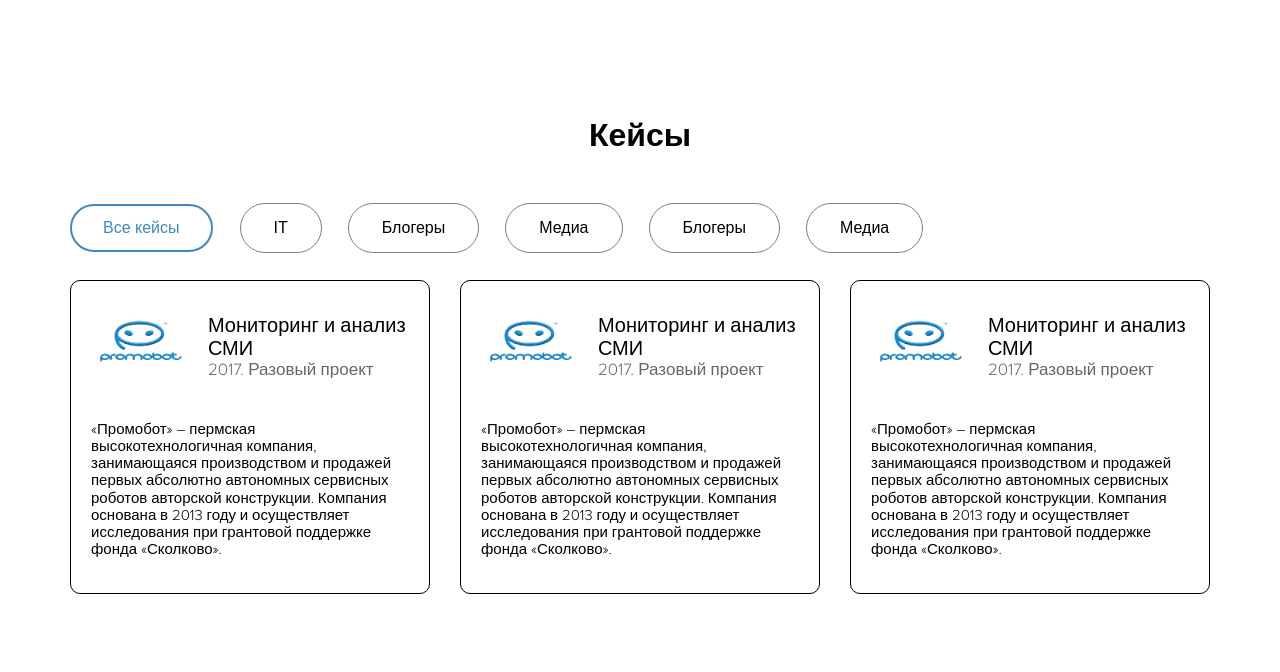
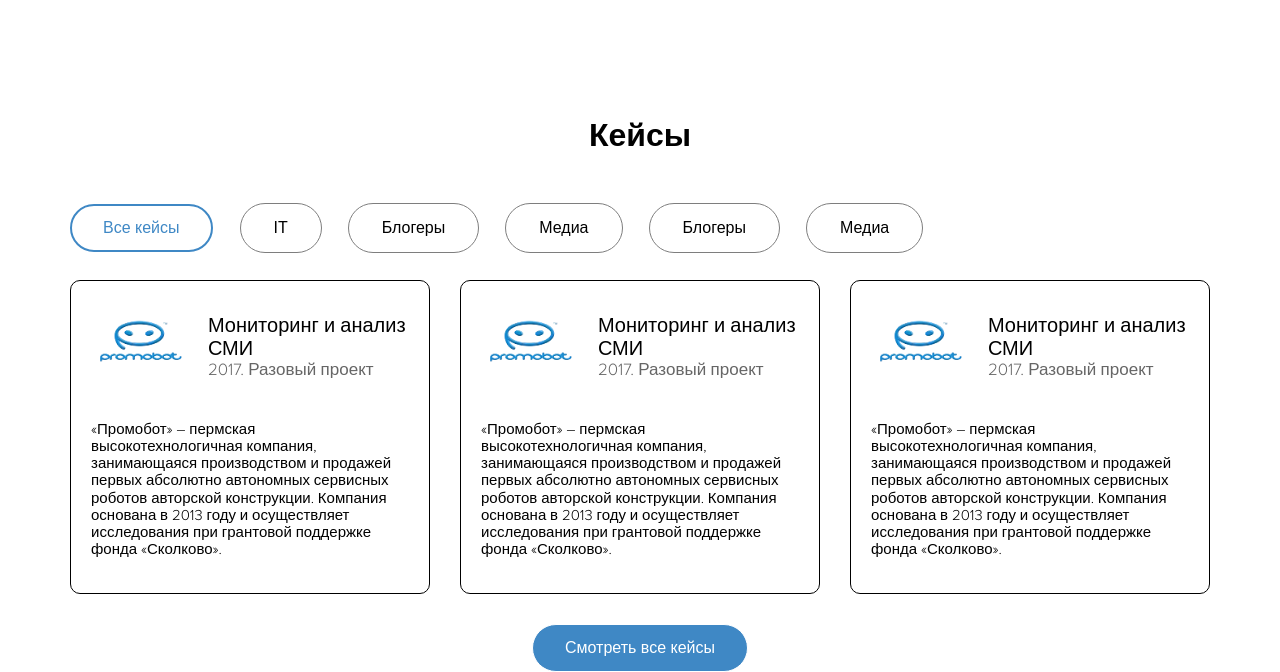
Before and after one commit to Tungusv89/exlibris, a website: page app/index.html in a window 1280 px wide. Shown: the part 2082-2754 px from the top of the page. Before the commit the page ends 2676 px from the top, so only its background shows below. Drawn offline with nearby package versions, Linux system fonts and the light colour scheme; a web font is replaced by a local one.

Commit message:
кейсы готово

```diff
--- a/app/index.html
+++ b/app/index.html
@@ -476,6 +476,10 @@
                         </div>
                     </div>
                 </div>
+
+                <div class="buttons">
+                    <a href="" class="btn blue">Смотреть все кейсы</a>
+                </div>
             </div>
         </div>
     </section>
--- a/app/scss/main.scss
+++ b/app/scss/main.scss
@@ -510,7 +510,11 @@ section {
       padding: 34px 20px;
       border-radius: 10px;
       border: 1px solid #000;
-      max-width: 360px;
+      flex: 360px;
+
+      @media (min-width: 790px) {
+        flex-grow: 0;
+      }
 
       .logo-service {
         display: flex;
@@ -531,4 +535,9 @@ section {
       }
     }
   }
+
+  .buttons {
+    margin-top: 30px;
+    text-align: center;
+  }
 }
```
Also changed, not shown: app/css/main.css.
